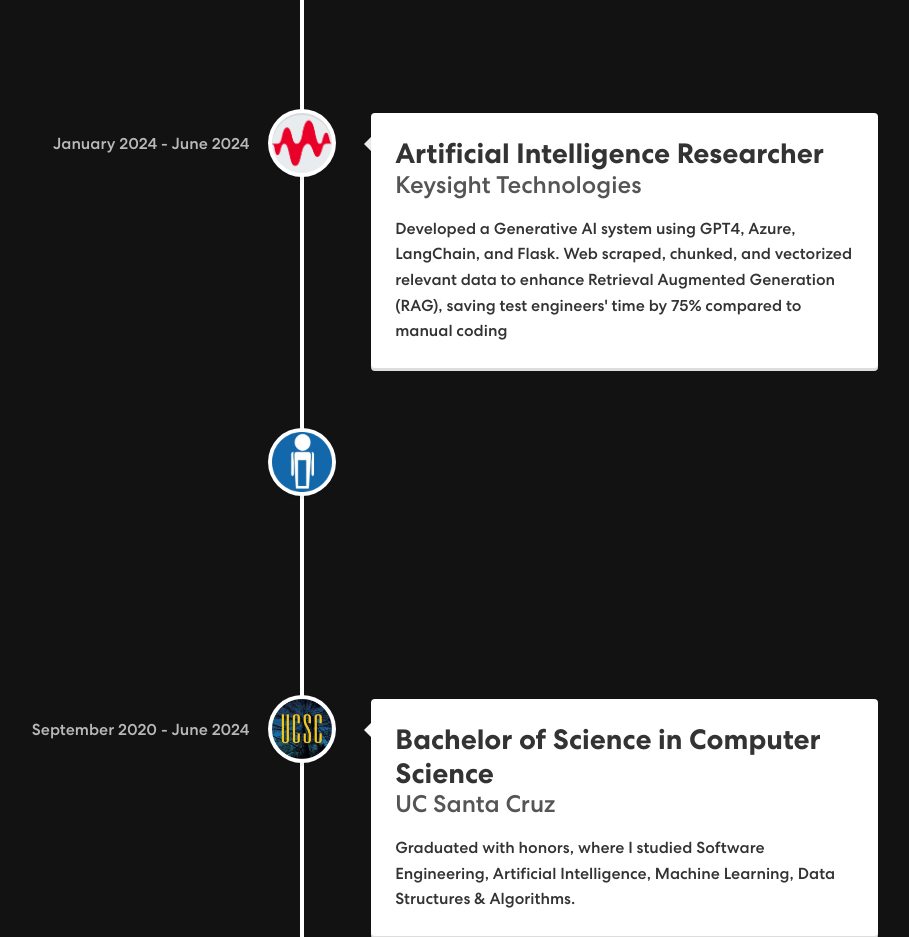
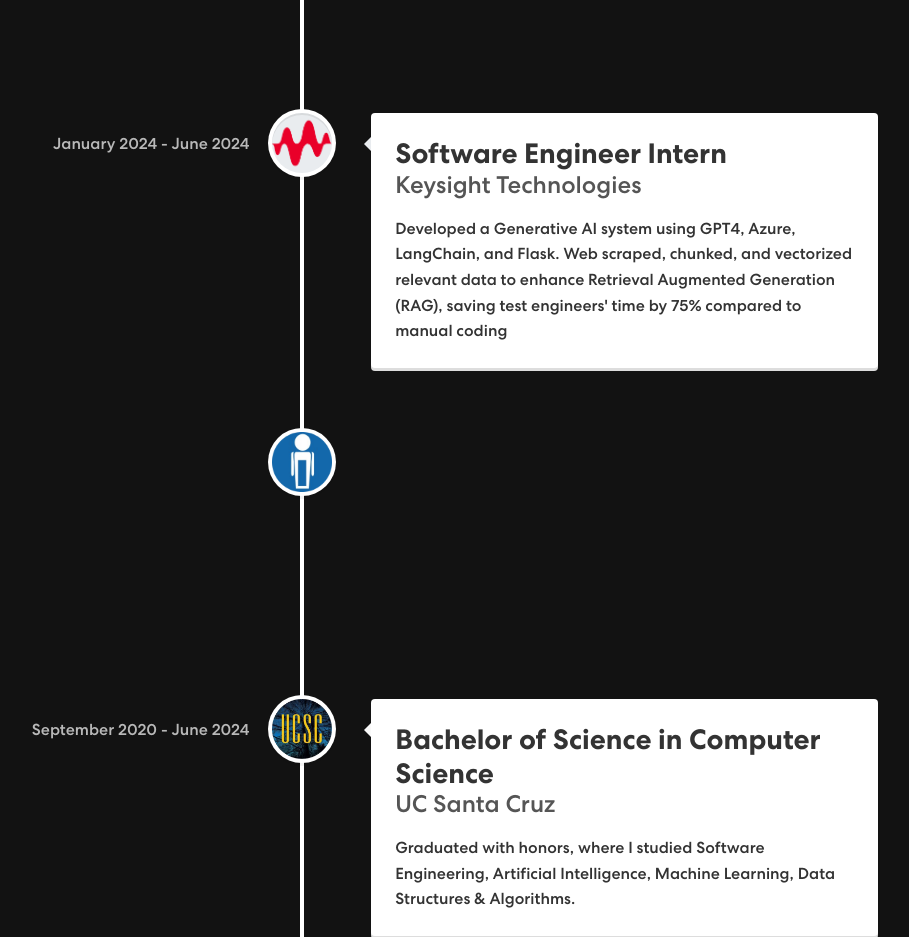
Before and after one commit to huy-nguy3n/personal-portfolio-website, a React (Create React App) app: page / in a window 1280 px wide. Shown: the part 1140-2077 px from the top of the page, without its empty margins (338-1247 px from the left). Built offline with nearby package versions, Linux system fonts and the light colour scheme.

Commit message:
name change

```diff
--- a/src/components/ExperienceTimeline.js
+++ b/src/components/ExperienceTimeline.js
@@ -15,7 +15,7 @@ const experiences = [
     backgroundColor: "#e9ecef",
   },
   {
-    title: "Artificial Intelligence Researcher",
+    title: "Software Engineer Intern",
     company: "Keysight Technologies",
     date: "January 2024 - June 2024",
     description: "Developed a Generative AI system using GPT4, Azure, LangChain, and Flask. Web scraped, chunked, and vectorized relevant data to enhance Retrieval Augmented Generation (RAG), saving test engineers' time by 75% compared to manual coding",
```
